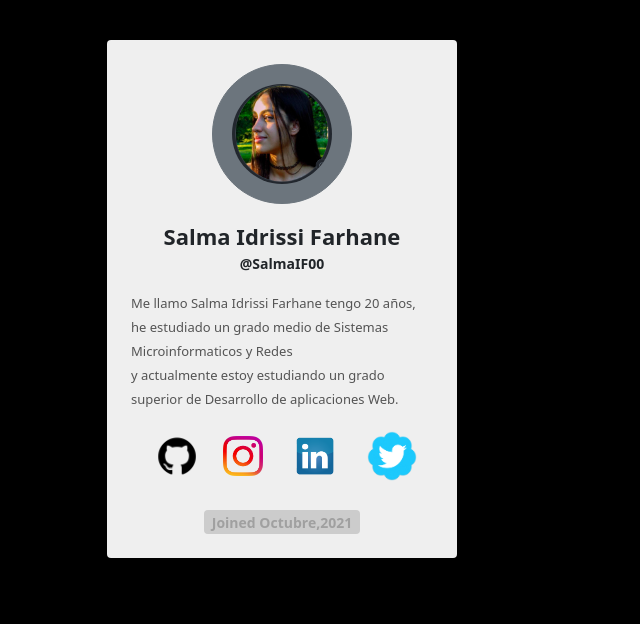
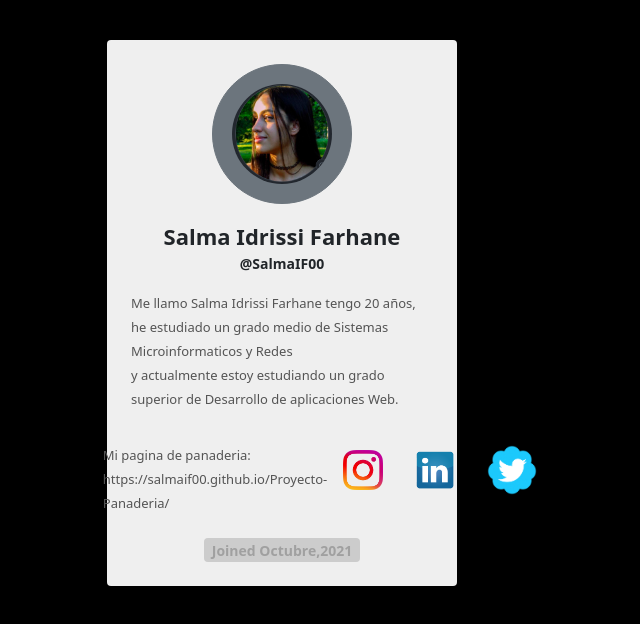
Before and after one commit to SalmaIF00/Sobre_mi, a plain HTML site: page index.html in a window 1280 px wide. Shown: the whole page, without its empty margins (358-998 px from the left). Drawn offline with nearby package versions, Linux system fonts and the light colour scheme.

Commit message:
Update index.html

```diff
--- a/index.html
+++ b/index.html
@@ -17,7 +17,9 @@
             <div class=" image d-flex flex-column justify-content-center align-items-center"> <button class="btn btn-secondary"> <img src="./IMG/fotoperfil.PNG" height="100" width="100" style="border-radius: 50px;"/></button> <span class="name mt-3">Salma Idrissi Farhane</span> <span class="idd">@SalmaIF00</span>
 
                 <div class="text mt-3"> <span>Me llamo Salma Idrissi Farhane tengo 20 años, he estudiado un grado medio de Sistemas Microinformaticos y Redes<br>  y actualmente estoy estudiando un grado superior de Desarrollo de aplicaciones Web.</span> </div>
+
                 <div class="gap-3 mt-3 icons d-flex flex-row justify-content-center align-items-center"> <span><a href="https://github.com/SalmaIF00"><img src="./IMG/git.png" height="60" width="60" style="border-radius: 50px;"></a></span>
+                     <div class="text mt-3"> <span>Mi pagina de panaderia: https://salmaif00.github.io/Proyecto-Panaderia/ </span> </div>
                     <span><a href="https://www.instagram.com/_nourishx/"><img src="./IMG/insta.png" height="40" width="40" style="border-radius: 20%;"></a></span> <br>
                     <span><a href="https://www.linkedin.com/mwlite/in/salma-idrissi-farhane-b37233224/"><img src="./IMG/linkedin.png" height="40" width="40"  style="border-radius: 20%;"></a></span><br>
                     <span><a href="https://www.twitter.com/_nourishx/"><img src="./IMG/twiter.png" height="50" width="50" style="border-radius: 50px;"></a></span>
```
